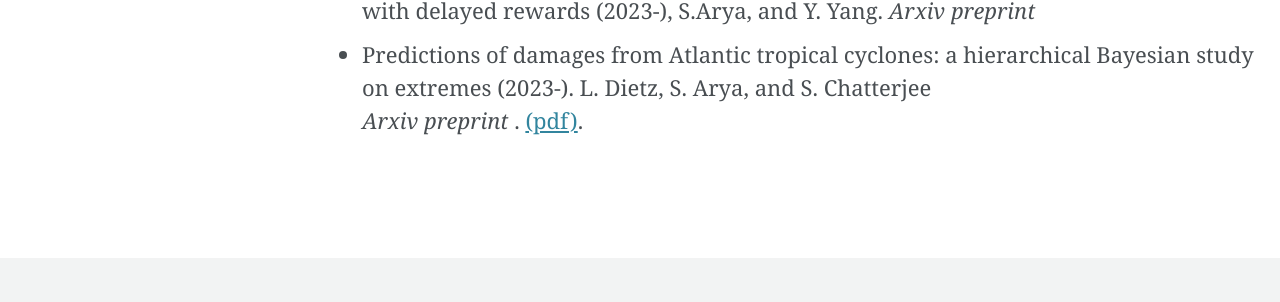
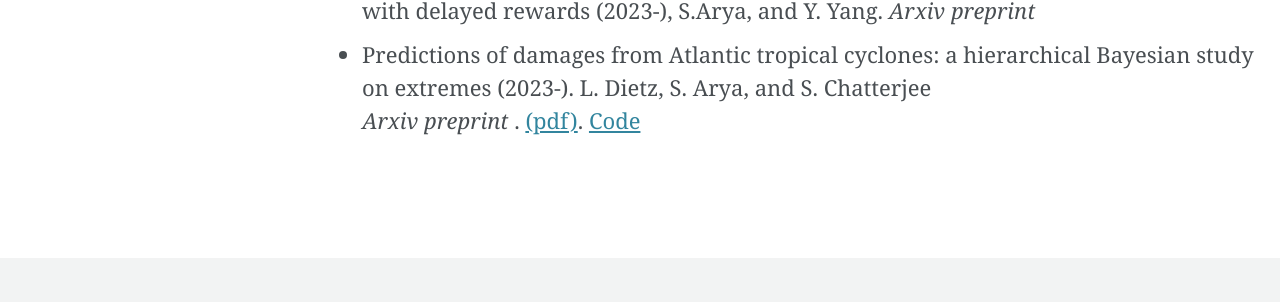
Before and after one commit to sakshiarya/sakshiarya.github.io, a Jekyll site: the page built from _pages/publications.md, in a window 1280 px wide and 900 px high, scrolled down 691 px. Shown: the part 531-833 px from the top of the window. Built offline with Jekyll 4.4.1, drawn with Linux system fonts in a browser that asks for light colours; cached includes are drawn as plain includes; nearby versions of some CDN libraries.

Commit message:
Adding code

```diff
--- a/_pages/publications.md
+++ b/_pages/publications.md
@@ -28,7 +28,7 @@ Preprints
 +  Kernel $\epsilon$-Greedy for Contextual Bandits (2023-). S.Arya, and, B.K. Sriperumbudur <br/> _ArXiv preprint_.
 <a href="/assets/pdf/kernel_eps_greedy.pdf" target="_blank">(pdf)</a>. <br/>
 + Finite-time analysis of randomized allocation strategies for nonparametric bandits with delayed rewards (2023-), S.Arya, and Y. Yang. _Arxiv preprint_
-+ Predictions of damages from Atlantic tropical cyclones: a hierarchical Bayesian study on extremes (2023-). L. Dietz, S. Arya, and S. Chatterjee  <br/> _Arxiv preprint_ . <a href="/assets/pdf/bayesstorms.pdf" target="_blank">(pdf)</a>. <br/>
++ Predictions of damages from Atlantic tropical cyclones: a hierarchical Bayesian study on extremes (2023-). L. Dietz, S. Arya, and S. Chatterjee  <br/> _Arxiv preprint_ . <a href="/assets/pdf/bayesstorms.pdf" target="_blank">(pdf)</a>. [Code](https://github.com/sakshiarya/Tropical_Hurricane_Damages_Bayesian) <br/>
 <!--- + Bhattacharjee, S., Li, B., Xue, L. (2023-). Nonlinear global Fréchet regression for random objects via weak conditional expectation. _ArXiv preprint, Under review for Annals of Statistics_ <a href="/assets/pdf/draft0.pdf" target="_blank">(pdf)</a>.<br/> --->
 
 <!-- Ongoing work
```
